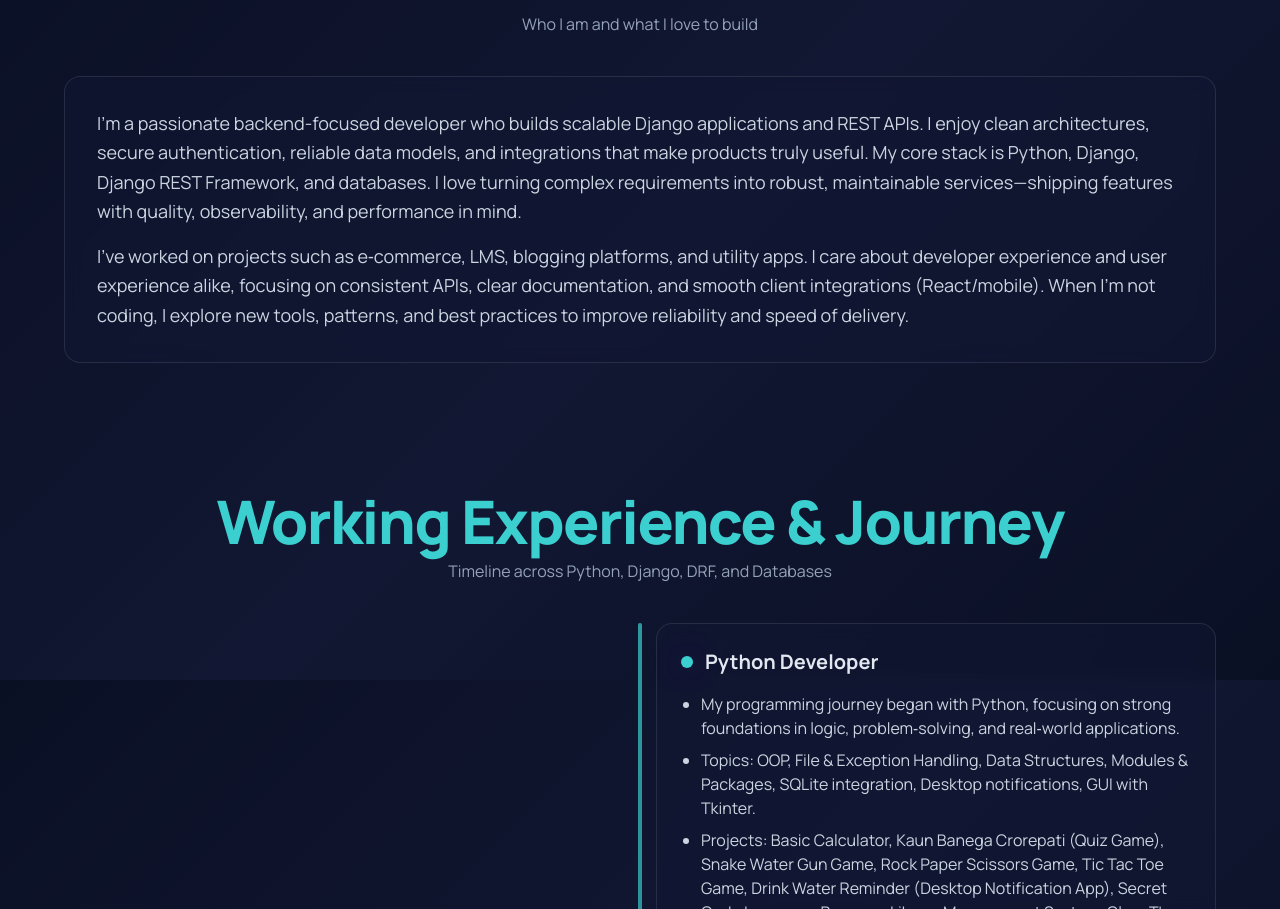
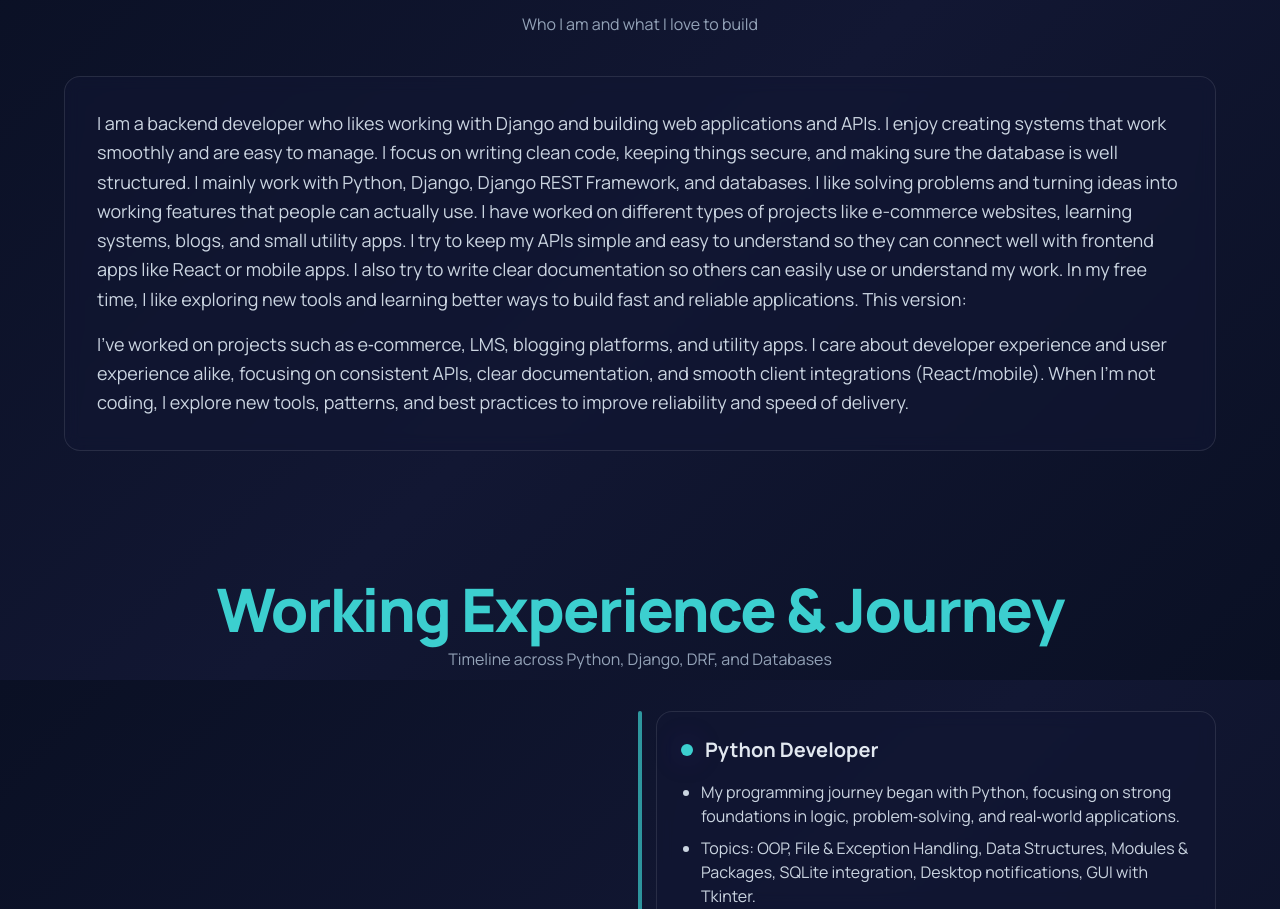
Before and after one commit to Laiba586/My_portfolio, a React (Vite) app: page / in a window 1280 px wide. Shown: the part 920-1829 px from the top of the page. Built offline with nearby package versions, Linux system fonts and the light colour scheme.

Commit message:
change title and descrition

```diff
--- a/index.html
+++ b/index.html
@@ -4,7 +4,8 @@
     <meta charset="UTF-8" />
     <meta name="viewport" content="width=device-width, initial-scale=1.0" />
     <meta name="theme-color" content="#0b1020" />
-    <title>Laiba Aslam | Django Backend Developer</title>
+    <title>Django Developer | Python Backend & Web Developer Portfolio</title>
+    <meta name="description" content="Professional Django developer specializing in Python backend development, web applications, and database design. Explore my portfolio and projects.">
     <link rel="preconnect" href="https://fonts.googleapis.com">
     <link rel="preconnect" href="https://fonts.gstatic.com" crossorigin>
     <link href="https://fonts.googleapis.com/css2?family=Manrope:wght@300;400;500;600;700;800&display=swap" rel="stylesheet">
--- a/src/components/About.jsx
+++ b/src/components/About.jsx
@@ -7,7 +7,15 @@ export default function About() {
         <SectionTitle title="About Me" subtitle="Who I am and what I love to build" />
         <div className="card p-8 leading-relaxed text-slate-300 text-lg">
           <p>
-            I’m a passionate backend-focused developer who builds scalable Django applications and REST APIs. I enjoy clean architectures, secure authentication, reliable data models, and integrations that make products truly useful. My core stack is Python, Django, Django REST Framework, and databases. I love turning complex requirements into robust, maintainable services—shipping features with quality, observability, and performance in mind.
+           I am a backend developer who likes working with Django and building web applications and APIs. I enjoy creating systems that work smoothly and are easy to manage. I focus on writing clean code, keeping things secure, and making sure the database is well structured.
+
+I mainly work with Python, Django, Django REST Framework, and databases. I like solving problems and turning ideas into working features that people can actually use.
+
+I have worked on different types of projects like e-commerce websites, learning systems, blogs, and small utility apps. I try to keep my APIs simple and easy to understand so they can connect well with frontend apps like React or mobile apps.
+
+I also try to write clear documentation so others can easily use or understand my work. In my free time, I like exploring new tools and learning better ways to build fast and reliable applications.
+
+This version:
           </p>
           <p className="mt-4">
             I’ve worked on projects such as e‑commerce, LMS, blogging platforms, and utility apps. I care about developer experience and user experience alike, focusing on consistent APIs, clear documentation, and smooth client integrations (React/mobile). When I’m not coding, I explore new tools, patterns, and best practices to improve reliability and speed of delivery.
```
